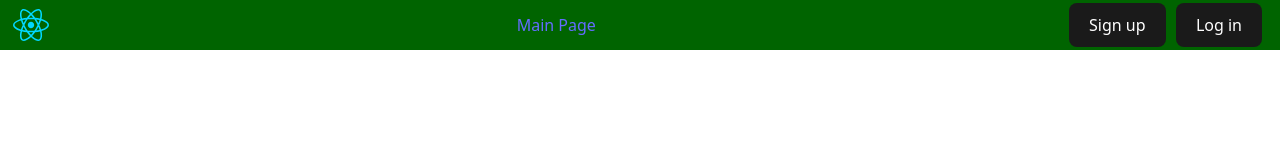
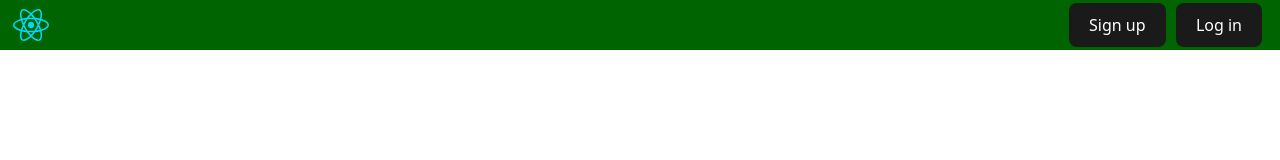
Before and after one commit to PAP-2025-Summer-L6-G1/Final-Project-Frontend, a React (Vite) app: page / in a window 1280 px wide. Shown: the top 160 px of the page. Built offline with nearby package versions, Linux system fonts and the light colour scheme.

Commit message:
Make logo link to main page

```diff
--- a/src/components/Navbar.jsx
+++ b/src/components/Navbar.jsx
@@ -6,9 +6,10 @@ import {Link} from "react-router-dom"
 export default function Navbar() {
     return (
         <header className="navbar">
-            <img src={logo} className="logo"/>
             <nav>
-                <Link to="/">Main Page</Link>
+                <Link to="/">
+                <img src={logo} className="logo"/>
+                </Link>
             </nav>
             <Accounts/>
         </header>
```
